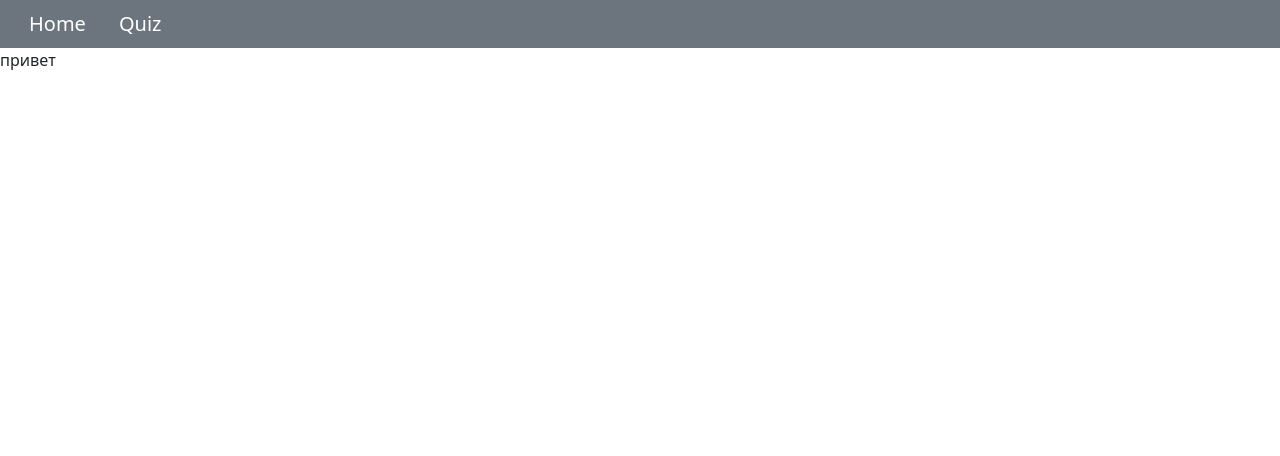
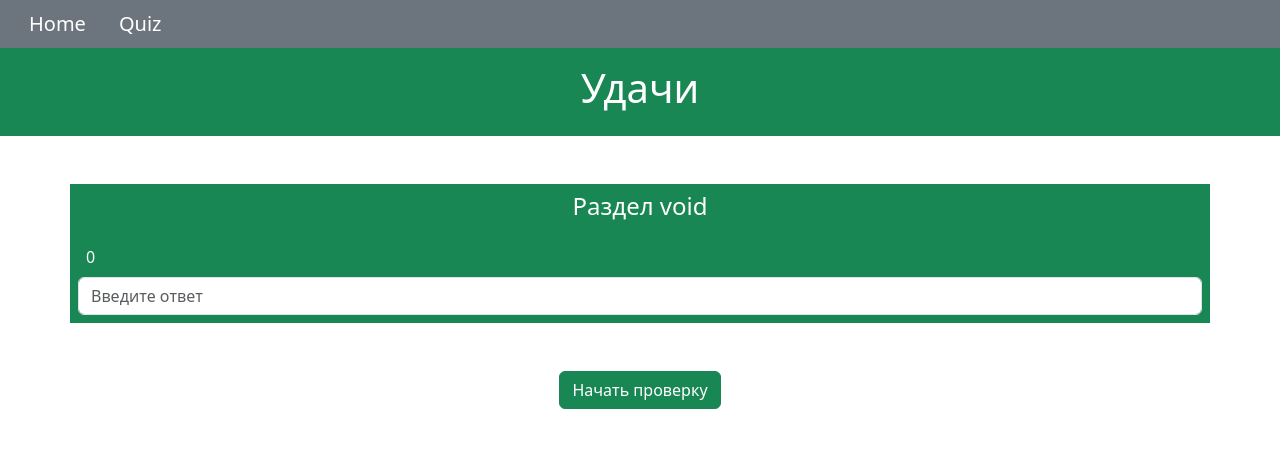
Before and after one commit to Sheldd/Django-project, a Django app: page /quiz/ in a window 1280 px wide. Shown: the top 456 px of the page. Run offline with Django 5.2, Linux system fonts and the light colour scheme; data comes from the database, SQL or seed files in the repository.

Commit message:
templates changes

```diff
--- a/physics/templates/homepage.html
+++ b/physics/templates/homepage.html
@@ -13,11 +13,11 @@
 
 <div class="container-fluid mt-5">
   <div class="row">
-    <div class="col-sm-4">
+    <div class="col-sm-7">
       <img src="{% static "images/1.jpg" %}" class="img-fluid" alt="Cinque Terre" >
 
     </div>
-    <div class="col-sm-8">
+    <div class="col-sm-5">
       <h3>Реши тест и узнай какой ты физик!</h3>
       <p>Многие люди пытались пройти этот тест и, возможно, именно ты тот избранный :)</p>
       <a href="/quiz" class="btn btn-success">Начать проверку</a>
--- a/physics/templates/quiz.html
+++ b/physics/templates/quiz.html
@@ -1,5 +1,40 @@
 {% extends "master.html" %}
 
 {% block content%}
-привет
+<div class="container-fluid p-3 bg-success text-white text-center">
+    <h1>Удачи</h1>
+</div>
+
+
+    {%for task in tasks%}
+
+        <div class="container bg-success text-white p-2 mt-5">
+            <div class=" text-white text-center">
+                <h4> Раздел {{task.section}}</h4>
+            </div>
+            <div class="input mt-3">
+                <div class='container p-2'>
+                 {{task.task}}
+                </div>
+                <input type="text" id="4" class="form-control" placeholder="Введите ответ">
+            </div>
+        </div>
+    {% endfor %}
+
+    <div class='container text-white p-5  text-center'>
+        <button onclick="calculate()" class="btn btn-success">Начать проверку</button>
+    </div>
+
+{% comment %} <div id="resulting"></div> {% endcomment %}
+<div id="5"><div>
+<script>
+function calculate(){
+    document.getElementById("5").innerHTML ="10";
+    f = '/result/300';
+    location.href=f;
+}
+
+
+</script>
+
 {%endblock%}
--- a/physics/templates/result.html
+++ b/physics/templates/result.html
@@ -7,7 +7,7 @@
 
 {%block content%}
 <div class="container-fluid p-3 bg-success text-white text-center">
-  <h1>Ваш Балл</h1>
+  <h1>Ваш Балл {{score}}</h1>
   <p></p>
 </div>
 
```
